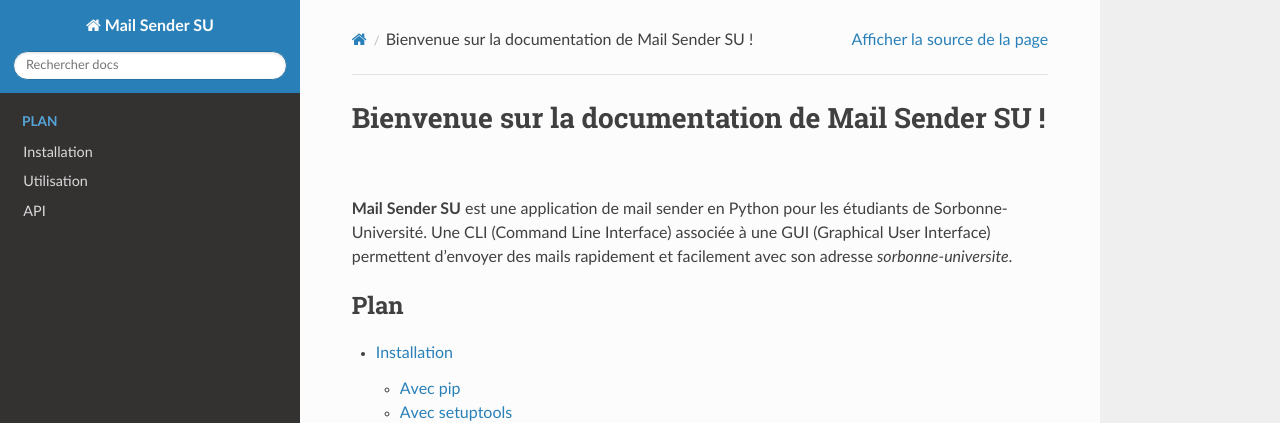
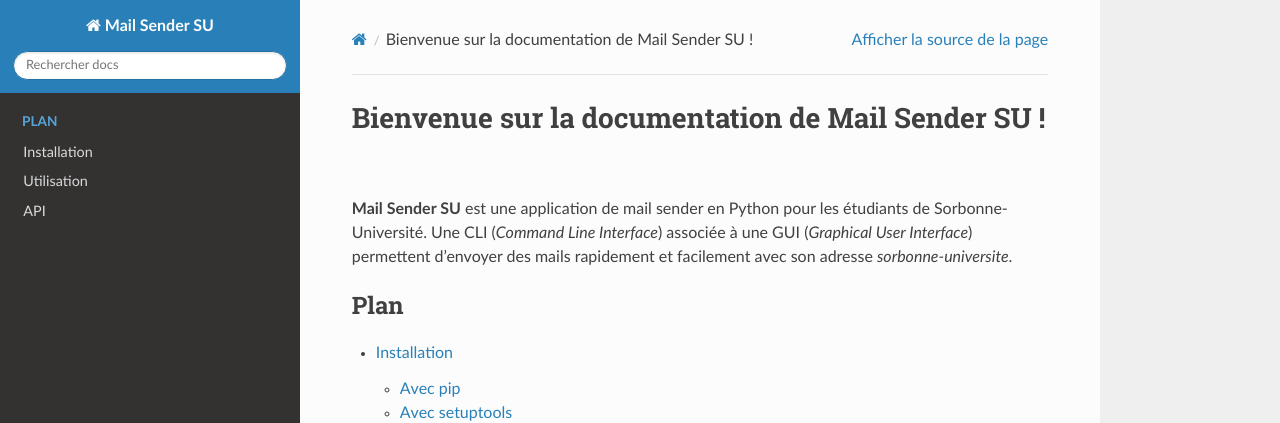
Before and after one commit to Quentin18/Mail-Sender-Sorbonne-Universite, a Sphinx documentation site: the page built from docs/source/index.rst, in a window 1280 px wide and 900 px high. Shown: the top 423 px of the window. Built offline with Sphinx 7.4.7 and the Read the Docs theme 2.0.0, drawn with Linux system fonts in a browser that asks for light colours.

Commit message:
update docs

```diff
--- a/docs/source/index.rst
+++ b/docs/source/index.rst
@@ -7,7 +7,7 @@
 ==================================================
 
 **Mail Sender SU** est une application de mail sender en Python pour les étudiants de Sorbonne-Université.
-Une CLI (Command Line Interface) associée à une GUI (Graphical User Interface) permettent d'envoyer des mails
+Une CLI (*Command Line Interface*) associée à une GUI (*Graphical User Interface*) permettent d'envoyer des mails
 rapidement et facilement avec son adresse *sorbonne-universite*.
 
 .. toctree::
```
Also changed, not shown: README.md (+1 -1 lines).
